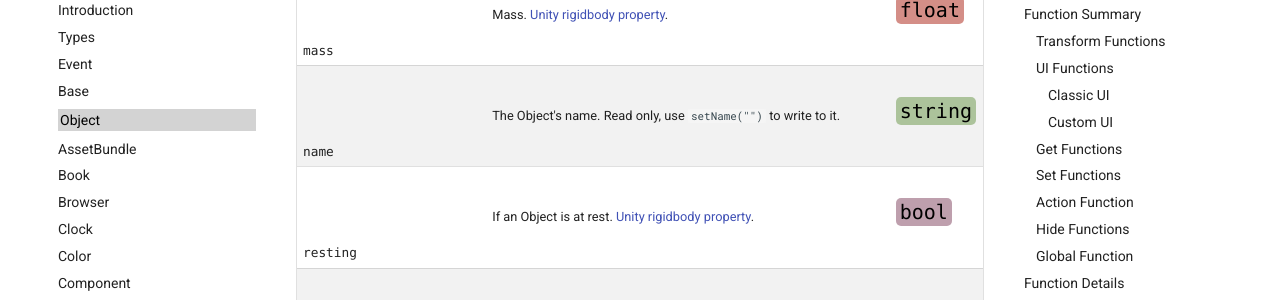
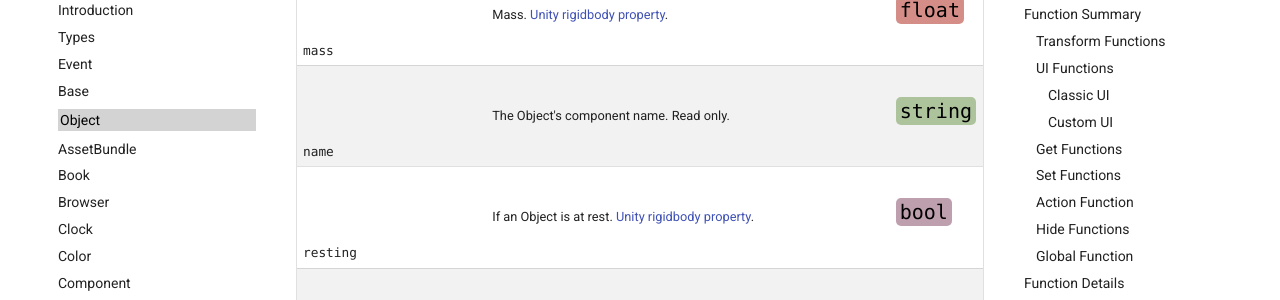
Before and after one commit to Berserk-Games/Tabletop-Simulator-API, an MkDocs documentation site: the page built from docs/object.md, in a window 1280 px wide and 900 px high, scrolled down 2352 px. Shown: the part 152-452 px from the top of the window. Built offline with MkDocs 1.6.1 and Material for MkDocs 9.7.7, drawn with Linux system fonts in a browser that asks for light colours; comment, search, counter and statistics services are not loaded.

Commit message:
The name property is not the same as getName()

```diff
--- a/docs/object.md
+++ b/docs/object.md
@@ -28,7 +28,7 @@ Variable | Description | Type
 <a class="anchor" id="is_face_down"></a>is_face_down | If an Object is roughly face-down (like with cards). The face is the "top" of the Object, the direction of its positive Y coordinate. Read only.  | [<span class="tag boo"></span>](types.md)
 <a class="anchor" id="loading_custom"></a>loading_custom | If the Object's custom elements (images/models/etc) are loading. Read only. | [<span class="tag boo"></span>](types.md)
 <a class="anchor" id="mass"></a>mass | Mass. [Unity rigidbody property](https://docs.unity3d.com/2019.1/Documentation/Manual/class-Rigidbody.html). | [<span class="tag flo"></span>](types.md)
-<a class="anchor" id="name"></a>name | The Object's name. Read only, use `setName("")` to write to it. | [<span class="tag str"></span>](types.md)
+<a class="anchor" id="name"></a>name | The Object's component name. Read only. | [<span class="tag str"></span>](types.md)
 <a class="anchor" id="resting"></a>resting | If an Object is at rest. [Unity rigidbody property](https://docs.unity3d.com/2019.1/Documentation/Manual/RigidbodiesOverview.html). | [<span class="tag boo"></span>](types.md)
 <a class="anchor" id="script_code"></a>script_code | The Lua Script on the Object. | [<span class="tag str"></span>](types.md)
 <a class="anchor" id="script_state"></a>script_state | The saved data on the object. See [onSave()](event.md#onsave). | [<span class="tag str"></span>](types.md)
```
